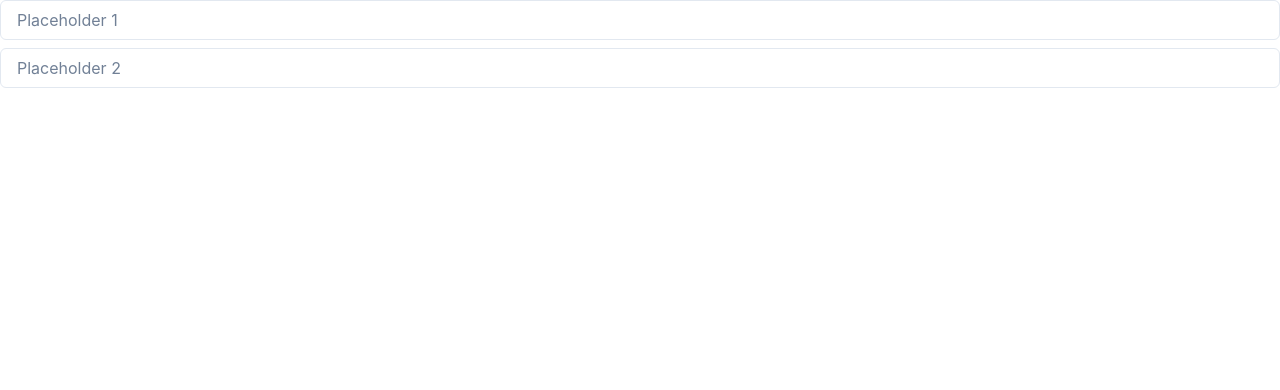
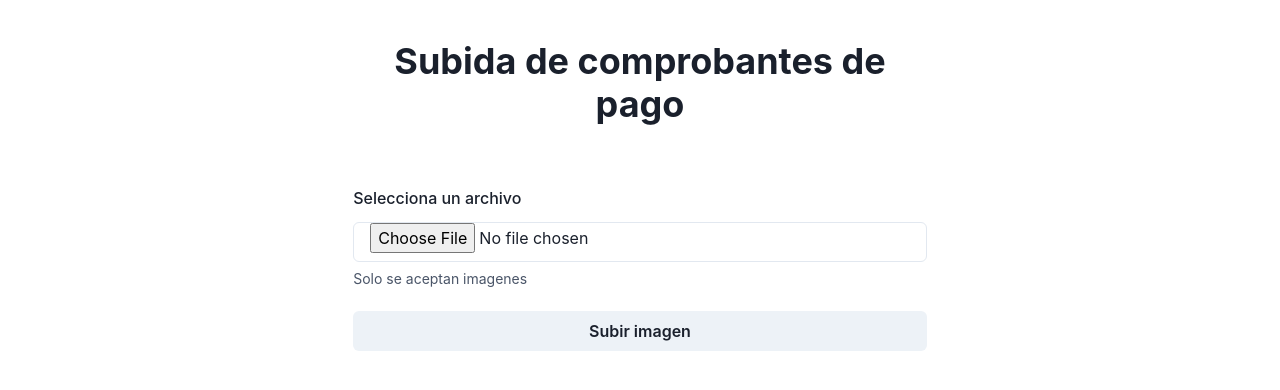
Before and after one commit to Xonazo/ProyectoIngeniriaSoftware-GastosComunes, a Next.js app in the folder frontend/: page / in a window 1280 px wide. Shown: the top 390 px of the page. Built offline with nearby package versions, Linux system fonts and the light colour scheme.

Commit message:
subida imagen 20-12

```diff
--- a/frontend/next.config.js
+++ b/frontend/next.config.js
@@ -1,8 +1,8 @@
 /** @type {import('next').NextConfig} */
+
 const nextConfig = {
   reactStrictMode: true,
 }
-
 module.exports = {
   nextConfig,
   env: {
--- a/frontend/package.json
+++ b/frontend/package.json
@@ -12,6 +12,7 @@
     "@chakra-ui/react": "^2.4.3",
     "@emotion/react": "^11.10.5",
     "@emotion/styled": "^11.10.5",
+    "axios": "^1.2.1",
     "eslint": "8.29.0",
     "eslint-config-next": "13.0.6",
     "framer-motion": "^7.8.0",
--- a/frontend/pages/index.jsx
+++ b/frontend/pages/index.jsx
@@ -1,12 +1,41 @@
-import { Stack } from '@chakra-ui/react'
 import { useState } from 'react'
-import InputTest from '../components/InputTest'
+import { Image, Input, Button, FormControl, FormLabel, FormHelperText, Container, Heading, Stack } from '@chakra-ui/react'
+import axios from 'axios'
 
 export default function Home() {
+
+  const handleSubmit = async (e) => {
+    e.preventDefault()
+    const formData = new FormData()
+    formData.append('archivos', e.target.archivos.files[0])
+    try {
+      const response = await axios.post(`${process.env.API_URL}/file/comprobantes`, formData)
+      console.log(response.data)
+    } catch (error) {
+      console.log(error)
+    }
+  }
+
   return (
-    <Stack>
-      <InputTest mensaje='Placeholder 1' />
-      <InputTest mensaje='Placeholder 2' />
-    </Stack>
+    <form onSubmit={handleSubmit}>
+      <Container>
+        <Stack>
+          <Heading textAlign={"center"} my={10}>Subida de comprobantes de pago</Heading>
+          <FormControl>
+            <FormLabel htmlFor="image" my={3}>Selecciona un archivo</FormLabel>
+            <Input
+              type="file"
+              id="archivos"
+              name="archivos"
+            />
+            <FormHelperText id="image-helper-text">Solo se aceptan imagenes</FormHelperText>
+          </FormControl>
+          <Button type="submit" mt={4}>
+            Subir imagen
+          </Button>
+          on
+        </Stack>
+      </Container>
+    </form>
   )
 }
```
Also changed, not shown: 2 other files (tests, documents, lock files or other folders).
